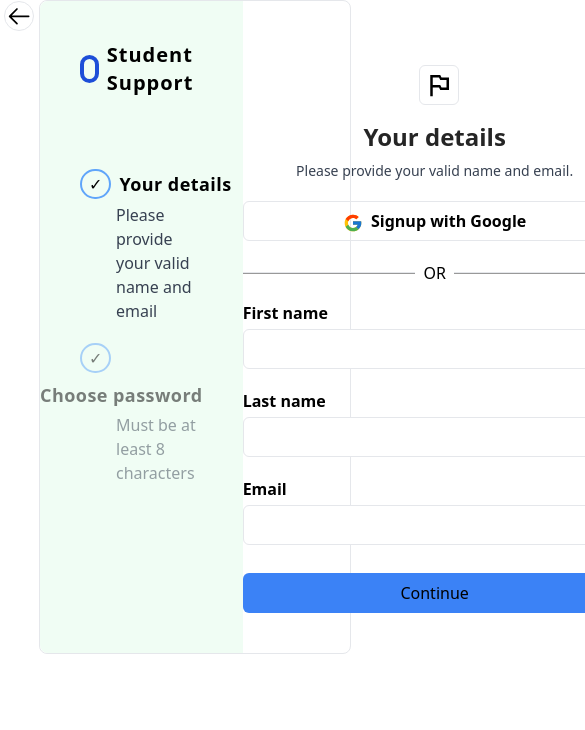
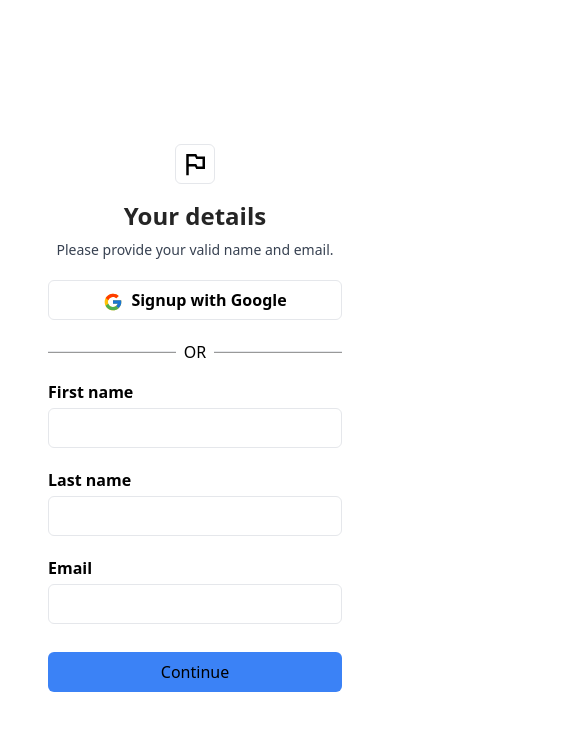
Before and after one commit to SudeepNPatil/Student-Support, a React (Vite) app: page /Signup in a window 390 px wide. Shown: the top 730 px of the page, 585 px wide, since content can reach past the window. Built offline with nearby package versions, Linux system fonts and the light colour scheme.

Commit message:
made the signup component responsive

```diff
--- a/src/Components/Signup.jsx
+++ b/src/Components/Signup.jsx
@@ -12,32 +12,37 @@ export default function Signup() {
 
     console.log(nextStep)
     return (
-        <div className="mx-auto flex flex-row rounded-lg bg-white w-[80vw] border relative">
+        <div className="mx-auto flex flex-row rounded-lg bg-white lg:w-[80vw] sm:w-[100vw] lg:border relative">
 
-            <Link to={`/Home`}><GoArrowLeft size={30} className="absolute top-0 -left-9 border rounded-full" /></Link>
+            <Link to={`/Home`}><GoArrowLeft size={30} className="hidden sm:absolute sm:block top-0 lg:-left-9 md:left-0 border rounded-full" /></Link>
 
-            <div className="w-96 rounded-l-lg bg-green-50 h-auto">
+            <div className="hidden sm:block lg:w-[38%] sm:w-[40%] rounded-l-lg bg-green-50 h-auto">
 
-                <div className="flex py-10 px-10 items-center gap-2">
+
+                <div className="flex py-10 xl:px-10 lg:px-6 md:px-4 sm:px-3 lg:mt-0 md:mt-10 sm:mt-6 items-center gap-2">
                     <button className="border-4 w-7 h-7 rounded-full border-blue-700"></button>
-
                     <h1 className="text-xl font-semibold tracking-wider">Student Support</h1>
                 </div>
+
+
                 <div className={`flex flex-col ${nextStep ? 'opacity-50' : 'opacity-100'}`}>
                     <div className="flex flex-wrap gap-2 mt-8 items-center">
-                        <button className="border-2 px-[7px] py-[1px] ml-10  rounded-full border-blue-400">✓</button>
+                        <button className="border-2 px-[7px] py-[1px] xl:ml-10 lg:ml-6 md:ml-4 sm:ml-3  rounded-full border-blue-400">✓</button>
                         <h1 className="text-lg font-semibold tracking-wide">Your details</h1>
                     </div>
-                    <p className="text-gray-700 ml-[76px] mt-1 text-base pr-10">Please provide your valid name and email</p>
+                    <p className="text-gray-700 xl:ml-[76px] lg:ml-[65px] md:ml-[56px] sm:ml-[47px] mt-1 text-base xl:pr-10 lg:pr-3 sm:pr-2">Please provide your valid name and email</p>
                 </div>
+
 
                 <div className={`flex flex-col  ${nextStep ? 'opacity-100' : 'opacity-50'}`}>
                     <div className="flex flex-wrap gap-2 mt-5 items-center">
-                        <button className="border-2 px-[7px] py-[1px] ml-10  rounded-full border-blue-400">✓</button>
+                        <button className="border-2 px-[7px] py-[1px] xl:ml-10 lg:ml-6 md:ml-4 sm:ml-3  rounded-full border-blue-400">✓</button>
                         <h1 className="text-lg font-semibold tracking-wide">Choose password</h1>
                     </div>
-                    <p className="text-gray-700 ml-[76px] mt-1 text-base pr-10">Must be at least 8 characters</p>
+                    <p className="text-gray-700 xl:ml-[76px] lg:ml-[65px] md:ml-[58px] sm:ml-[47px] mt-1 text-base xl:pr-10 lg:pr-3 sm:pr-2">Must be at least 8 characters</p>
                 </div>
+
+
             </div>
 
             {nextStep ? <SignupCom2 /> : <SignupCom1 setNextStep={setNextStep} />}
--- a/src/Components/SignupCom1.jsx
+++ b/src/Components/SignupCom1.jsx
@@ -2,17 +2,17 @@ import React from "react";
 import { MdOutlineOutlinedFlag } from "react-icons/md";
 import { FcGoogle } from "react-icons/fc";
 
-export default function SignupCom1({ setNextStep }) {
+export default function Signupcom1({ setNextStep }) {
 
     return (
 
-        <div className="mx-auto pb-10">
-            <MdOutlineOutlinedFlag size={40} className="mt-16 ml-44 border rounded-md px-1 py-1" />
-            <h1 className=" font-bold text-2xl text-center opacity-85 mt-4">Your details</h1>
+        <div className="xl:w-96 lg:w-[62%] md:w-[60%] sm:w-[60%] w-[100vw] mx-auto pb-10 xl:px-0 lg:px-20 md:px-14 sm:px-12 px-12 sm:mt-0 mt-20">
+            <MdOutlineOutlinedFlag size={40} className="mt-16 mx-auto border rounded-md px-1 py-1" />
+            <h1 className="font-bold text-2xl text-center opacity-85 mt-4">Your details</h1>
 
-            <p className="text-sm text-gray-700 text-center mt-2">Please provide your valid name and email.</p>
+            <p className="text-sm text-gray-700 text-center mt-2 w-full">Please provide your valid name and email.</p>
 
-            <button className="h-10 border rounded-md w-96 mt-5 text-center font-semibold"><FcGoogle size={20} className="inline-block mr-2" />Signup with Google</button>
+            <button className="h-10 border rounded-md mt-5 w-full text-center font-semibold"><FcGoogle size={20} className="inline-block mr-2" />Signup with Google</button>
 
             <div className="flex flex-row gap-2 justify-center items-center w-full mt-5">
 
@@ -22,18 +22,18 @@ export default function SignupCom1({ setNextStep }) {
 
             </div>
 
-            <form className="flex flex-col gap-1">
+            <form className="flex flex-col gap-1" >
 
                 <label htmlFor="name" className="mt-4 font-semibold">First name</label>
-                <input type="text" id="name" className="pl-3 rounded-md w-96 h-10 border" />
+                <input type="text" id="name" className="pl-3 rounded-md h-10 border" />
 
                 <label htmlFor="name" className="mt-4 font-semibold">Last name</label>
-                <input type="text" id="name" className="pl-3 rounded-md w-96 h-10 border" />
+                <input type="text" id="name" className="pl-3 rounded-md h-10 border" />
 
                 <label htmlFor="Email" className="mt-4 font-semibold">Email</label>
-                <input type="Email" id="Email" className="pl-3 rounded-md w-96 h-10 border" />
+                <input type="Email" id="Email" className="pl-3 rounded-md h-10 border" />
 
-                <button className={`w-96 h-10 mt-6 bg-blue-500 rounded-md`} onClick={(e) => (e.preventDefault(), setNextStep(true))}>Continue</button>
+                <button className={`h-10 mt-6 bg-blue-500 rounded-md`} onClick={(e) => (e.preventDefault(), setNextStep(true))}>Continue</button>
 
             </form>
         </div>
--- a/src/Components/SignupCom2.jsx
+++ b/src/Components/SignupCom2.jsx
@@ -3,21 +3,21 @@ import { LuLockKeyhole } from "react-icons/lu";
 
 export default function SignupCom2() {
     return (
-        <div className="mx-auto pt-16 pb-28">
-            <LuLockKeyhole size={30} className="mt-16 ml-44 border rounded-md px-1 py-1" />
-            <h1 className=" font-bold text-2xl text-center opacity-85 mt-4">Choose a password</h1>
+        <div className="xl:w-96 lg:w-[62%] md:w-[60%] sm:w-[60%] w-[100vw] mx-auto pt-16 pb-28 xl:px-0 lg:px-20 md:px-14 sm:px-12 px-12 sm:mt-0 mt-20">
+            <LuLockKeyhole size={30} className="mt-16 mx-auto border rounded-md px-1 py-1" />
+            <h1 className="font-bold text-2xl text-center opacity-85 mt-4">Choose a password</h1>
 
             <p className="text-sm text-gray-700 text-center mt-2">Must be at least 8 characters</p>
 
             <form action="submit" className="flex flex-col gap-1">
 
                 <label htmlFor="name" className="mt-8 font-semibold">Password</label>
-                <input type="text" id="name" className="pl-3 rounded-md w-96 h-10 border" />
+                <input type="text" id="name" className="pl-3 rounded-md h-10 border" />
 
                 <label htmlFor="confirm" className="mt-4 font-semibold">Confirm password</label>
-                <input type="password" id="confirm" className="pl-3 rounded-md w-96 h-10 border" />
+                <input type="password" id="confirm" className="pl-3 rounded-md h-10 border" />
 
-                <button className="w-96 h-10 mt-6 bg-blue-500 rounded-md font-semibold">Complete signup</button>
+                <button className="h-10 mt-6 bg-blue-500 rounded-md font-semibold">Complete signup</button>
 
             </form>
         </div>
```
